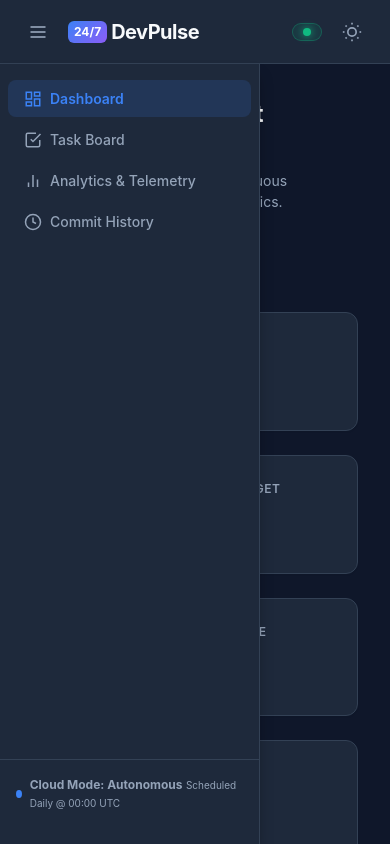
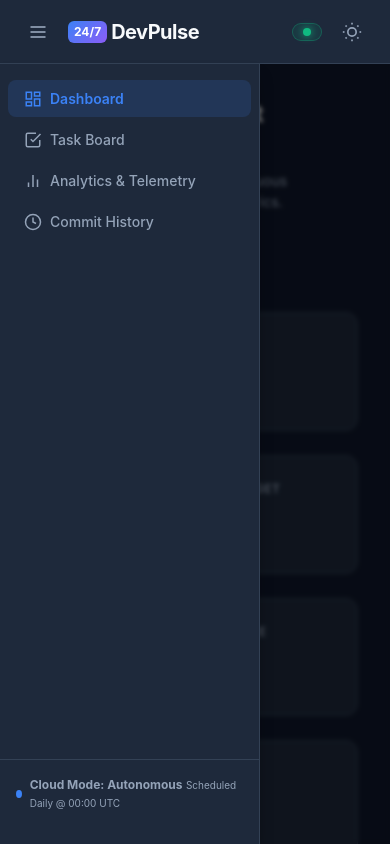
Before and after one commit to bidishajoshi/AI-automation-agent, a website with bundled scripts: page src/frontend/index.html in a window 390 px wide. Both pictures are taken after a click on the button 38 px from the left and 31 px from the top of the page. Shown: the top 844 px of the page. Built offline with nearby package versions, Linux system fonts and the light colour scheme; no server answers.

Commit message:
feat(ui): add mobile sidebar backdrop overlay for outside-tap dismissal

```diff
--- a/src/frontend/css/responsive.css
+++ b/src/frontend/css/responsive.css
@@ -16,6 +16,27 @@
 
   .app-sidebar.sidebar-open {
     transform: translateX(0);
+  }
+
+  .app-sidebar.sidebar-open ~ .sidebar-backdrop {
+    display: block;
+    opacity: 1;
+    pointer-events: auto;
+  }
+
+  .sidebar-backdrop {
+    display: none;
+    position: fixed;
+    top: 64px;
+    left: 0;
+    right: 0;
+    bottom: 0;
+    background-color: rgba(0, 0, 0, 0.5);
+    backdrop-filter: blur(2px);
+    z-index: 45;
+    opacity: 0;
+    transition: opacity var(--transition-normal);
+    pointer-events: none;
   }
 
   .kanban-grid {
--- a/src/frontend/index.html
+++ b/src/frontend/index.html
@@ -119,6 +119,9 @@
           </div>
         </div>
       </aside>
+
+      <!-- Sidebar Backdrop for Mobile -->
+      <div id="sidebarBackdrop" class="sidebar-backdrop" aria-hidden="true"></div>
 
       <!-- Main Content Area -->
       <main class="app-main" id="mainContent" role="main">
--- a/src/frontend/js/app.js
+++ b/src/frontend/js/app.js
@@ -34,11 +34,24 @@ class App {
     // Sidebar responsive toggle
     const toggleBtn = qs('#sidebarToggle');
     const sidebar = qs('#appSidebar');
+    const backdrop = qs('#sidebarBackdrop');
+
+    const closeSidebar = () => {
+      if (sidebar && sidebar.classList.contains('sidebar-open')) {
+        sidebar.classList.remove('sidebar-open');
+        if (toggleBtn) toggleBtn.setAttribute('aria-expanded', 'false');
+      }
+    };
+
     if (toggleBtn && sidebar) {
       on(toggleBtn, 'click', () => {
         const isOpen = sidebar.classList.toggle('sidebar-open');
         toggleBtn.setAttribute('aria-expanded', isOpen ? 'true' : 'false');
       });
+    }
+
+    if (backdrop) {
+      on(backdrop, 'click', closeSidebar);
     }
 
     // View switching
```
